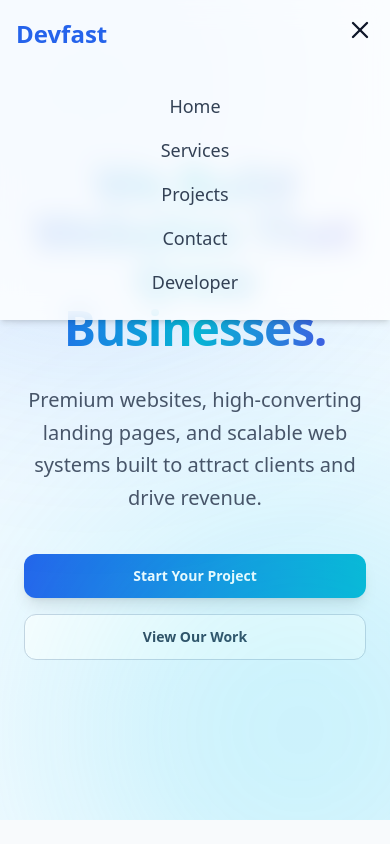
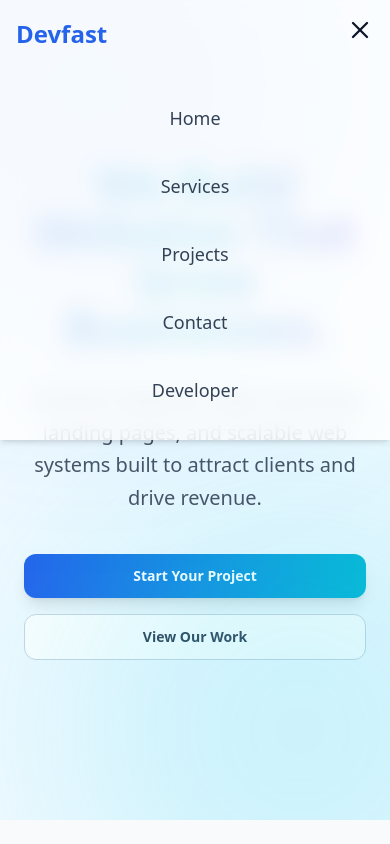
Before and after one commit to Devwezardtech/devfast, a React (Create React App) app: page / in a window 390 px wide. Both pictures are taken after a click on the button 360 px from the left and 30 px from the top of the page. Shown: the top 844 px of the page. Built offline with nearby package versions, Linux system fonts and the light colour scheme.

Commit message:
inhance this home are inhance the nav of mobile view

```diff
--- a/src/page/home.jsx
+++ b/src/page/home.jsx
@@ -86,7 +86,9 @@ export default function DevfastLanding() {
     className="flex flex-col gap-4 text-center py-6 text-lg font-medium text-slate-700"
   >
     {sections.map((sec) => (
-      <li key={sec.label} onClick={() => handleScroll(sec)}>
+      <li key={sec.label} onClick={() => handleScroll(sec)}
+      className="w-full text-center cursor-pointer py-3 hover:bg-gray-100 rounded-lg transition-colors"
+    >
         {sec.label}
       </li>
     ))}
```
